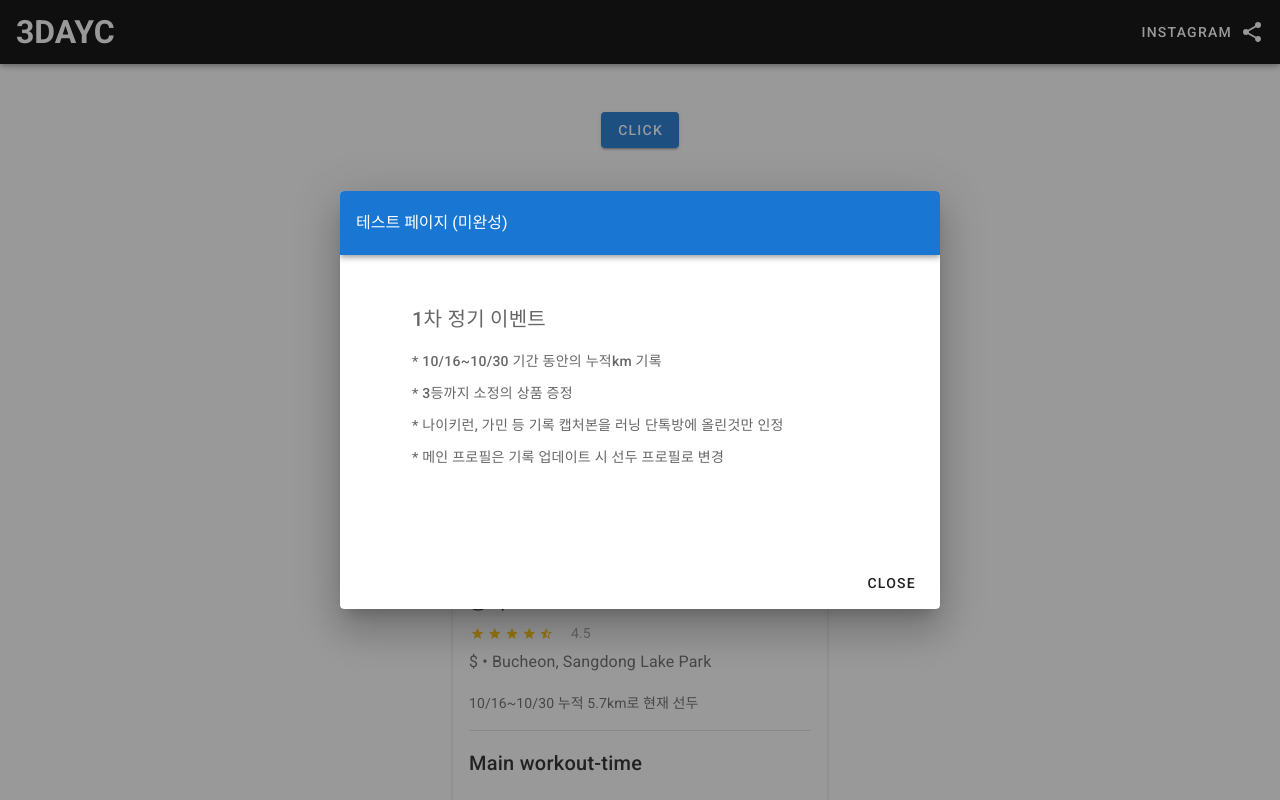
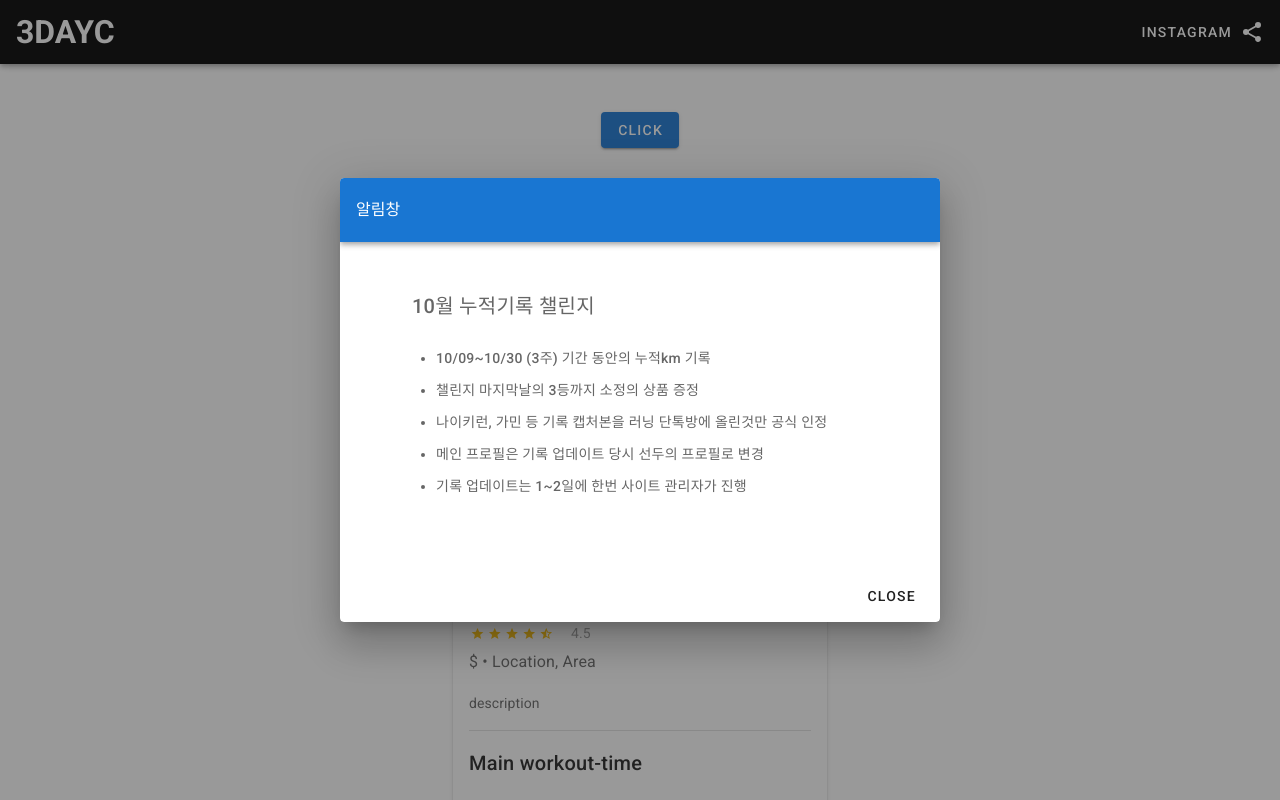
Before and after one commit to 3dayc/vue-running, a Vue app: page / in a window 1280 px wide. Both pictures are taken after a click on the button "CLICK". Shown: the top 800 px of the page. Built offline with nearby package versions, Linux system fonts and the light colour scheme.

Commit message:
알림창 수정 및 메인프로필 변경

```diff
--- a/src/components/Card.vue
+++ b/src/components/Card.vue
@@ -8,9 +8,9 @@
       ></v-progress-linear>
     </template>
 
-    <v-img height="100%" src="../assets/hong.png"></v-img>
+    <v-img height="100%" src="../assets/3dayc.png"></v-img>
 
-    <v-card-title>홍이</v-card-title>
+    <v-card-title>이름</v-card-title>
 
     <v-card-text>
       <v-row align="center" class="mx-0">
@@ -29,11 +29,11 @@
       </v-row>
 
       <div class="my-4 text-subtitle-1">
-        $ • Bucheon, Sangdong Lake Park
+        $ • Location, Area
       </div>
 
       <div>
-        10/16~10/30 누적 5.7km로 현재 선두
+        description
       </div>
     </v-card-text>
 
@@ -69,7 +69,7 @@
 export default {
   data: () => ({
     loading: false,
-    selection: 3,
+    selection: 2,
   }),
 
   methods: {
--- a/src/components/List.vue
+++ b/src/components/List.vue
@@ -31,11 +31,11 @@ export default {
   data: () => ({
     selectedItem: 0,
     items: [
-      { text: "홍이", icon: "mdi-account", km: "5.7km" },
-      { text: "향훈", icon: "mdi-account", km: "4.4km" },
-      { text: "진혁", icon: "mdi-account", km: "3.4km" },
-      { text: "박일광선", icon: "mdi-account", km: "2.1km" },
-      { text: "성현", icon: "mdi-account", km: "1.1km" },
+      { text: "홍이", icon: "mdi-account", km: "0km" },
+      { text: "향훈", icon: "mdi-account", km: "0km" },
+      { text: "진혁", icon: "mdi-account", km: "0km" },
+      { text: "박일광선", icon: "mdi-account", km: "0km" },
+      { text: "성현", icon: "mdi-account", km: "0km" },
       { text: "고하늘", icon: "mdi-account", km: "0km" },
       { text: "김래오", icon: "mdi-account", km: "0km" },
       { text: "김예리", icon: "mdi-account", km: "0km" },
--- a/src/components/Modal.vue
+++ b/src/components/Modal.vue
@@ -28,17 +28,20 @@
         </template>
         <template v-slot:default="dialog">
           <v-card>
-            <v-toolbar color="primary" dark>테스트 페이지 (미완성)</v-toolbar>
+            <v-toolbar color="primary" dark>알림창</v-toolbar>
             <v-card-text>
               <div class="text-h6 pa-12">
-                1차 정기 이벤트<br />
-                <p style="font-size:14px; margin-top:10px">
-                  * 10/16~10/30 기간 동안의 누적km 기록<br />
-                  * 3등까지 소정의 상품 증정<br />
-                  * 나이키런, 가민 등 기록 캡처본을 러닝 단톡방에 올린것만
-                  인정<br />
-                  * 메인 프로필은 기록 업데이트 시 선두 프로필로 변경
-                </p>
+                10월 누적기록 챌린지<br />
+                <ul style="font-size:14px; margin-top:20px">
+                  <li>10/09~10/30 (3주) 기간 동안의 누적km 기록</li>
+                  <li>챌린지 마지막날의 3등까지 소정의 상품 증정</li>
+                  <li>
+                    나이키런, 가민 등 기록 캡처본을 러닝 단톡방에 올린것만 공식
+                    인정
+                  </li>
+                  <li>메인 프로필은 기록 업데이트 당시 선두의 프로필로 변경</li>
+                  <li>기록 업데이트는 1~2일에 한번 사이트 관리자가 진행</li>
+                </ul>
               </div>
             </v-card-text>
             <v-card-actions class="justify-end">
```
Also changed, not shown: src/assets/3dayc.png (added), src/assets/run.png (added).
